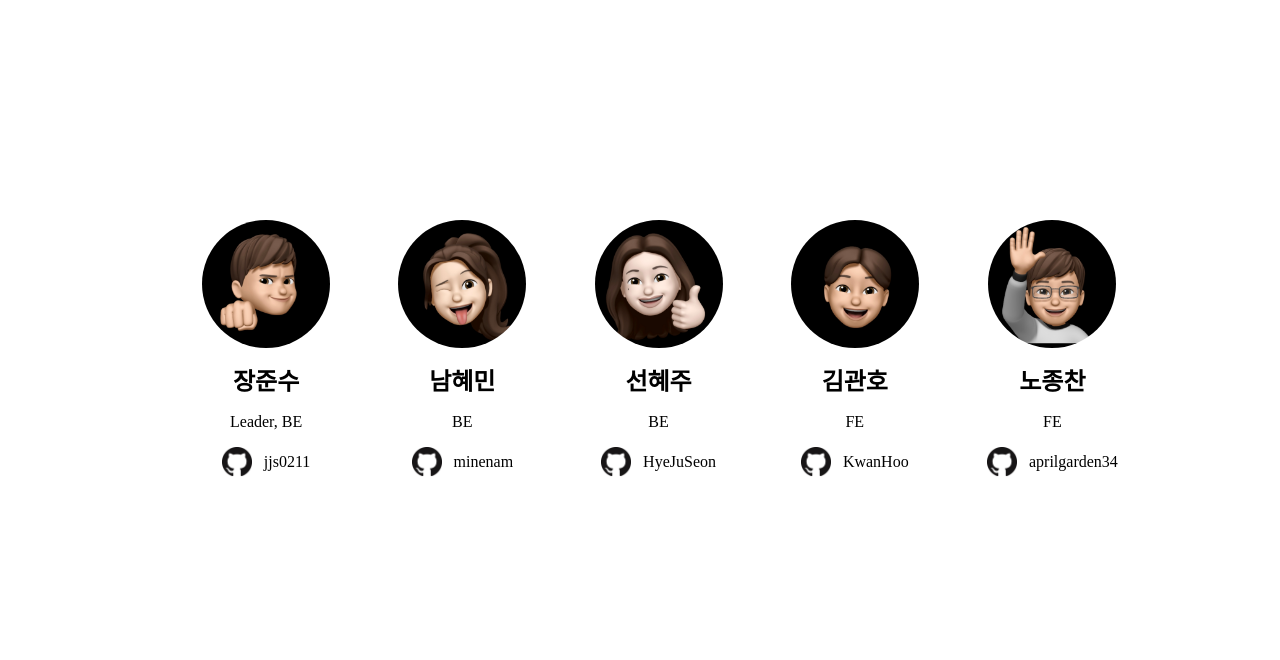
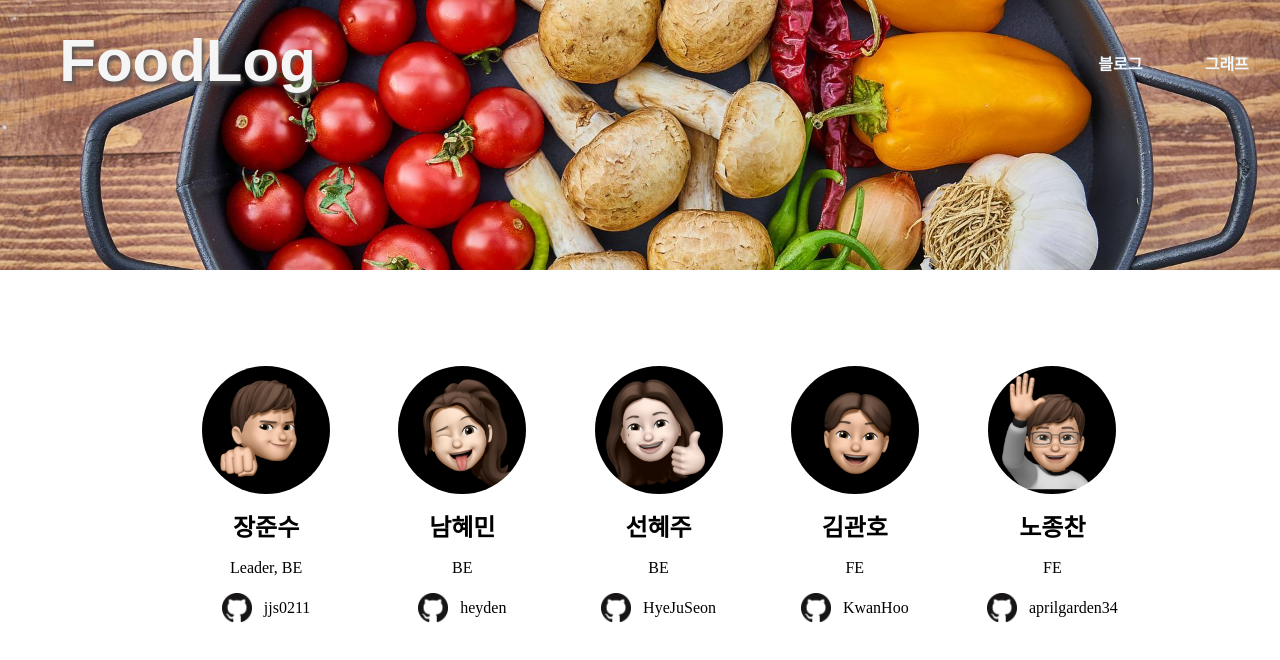
Before and after one commit to jjs0211/EliceWebProject2, a React (Create React App) app in the folder front/: page /team in a window 1280 px wide. Shown: the top 660 px of the page. Built offline with nearby package versions, Linux system fonts and the light colour scheme; no server answers.

Commit message:
[STYLE]: 팀 페이지 헤더 및 네비 추가

```diff
--- a/front/src/App.js
+++ b/front/src/App.js
@@ -12,7 +12,7 @@ import Register from "./components/register/Register";
 import Blog from './components/blog/Blog';
 import BlogPost from './components/blog/BlogPost'
 import BlogArticle from './components/blog/BlogArticle';
-import Team from './components/team/Team'
+import TeamPage from './components/team/TeamPage'
 
 export const UserStateContext = createContext(null);
 export const dispatchContext = createContext(null);
@@ -69,7 +69,7 @@ function App() {
               <Route path="/blogArticle/:id" element={<BlogArticle/>} />
               <Route path="/login" element={<Login />} />
               <Route path="/register" element={<Register />} />
-              <Route path="/team" element={<Team />} />
+              <Route path="/team" element={<TeamPage />} />
               <Route path="*" element={<Main />} />
 
             </Routes>
--- a/front/src/components/team/Team.js
+++ b/front/src/components/team/Team.jsx
@@ -11,11 +11,12 @@ import Jongchan from '../../images/team/Jongchan.jpeg'
 function Team() {
 
   return (
+      <div className=''>
       <div id="teamInfo">
-          <div class="members">
+          <div className="members">
               <ul>
                   <li>
-                      <img class="profilePic" src={Junsu} alt="junsu-profile-pic"></img>
+                      <img className="profilePic" src={Junsu} alt="junsu-profile-pic"></img>
                       <h2>장준수</h2>
                       <p>Leader, BE</p>
                       <div>
@@ -24,16 +25,16 @@ function Team() {
                       </div>
                   </li>
                   <li>
-                      <img class="profilePic" src={Hyemin} alt="hyemin-profile-pic"></img>
+                      <img className="profilePic" src={Hyemin} alt="hyemin-profile-pic"></img>
                       <h2>남혜민</h2>
                       <p>BE</p>
                       <div>
                           <img src={Github} alt="github-icon"></img>
-                          <a href="https://github.com/minenam">minenam</a>
+                          <a href="https://kdt-gitlab.elice.io/Heyden">heyden</a>
                       </div>
                   </li>
                   <li>
-                      <img class="profilePic" src={Hyeju} alt="hyeju-profile-pic"></img>
+                      <img className="profilePic" src={Hyeju} alt="hyeju-profile-pic"></img>
                       <h2>선혜주</h2>
                       <p>BE</p>
                       <div>
@@ -42,7 +43,7 @@ function Team() {
                       </div>
                   </li>
                   <li>
-                      <img class="profilePic" src={Kwanho} alt="kwanho-profile-pic"></img>
+                      <img className="profilePic" src={Kwanho} alt="kwanho-profile-pic"></img>
                       <h2>김관호</h2>
                       <p>FE</p>
                       <div>
@@ -51,7 +52,7 @@ function Team() {
                       </div>
                   </li>
                   <li>
-                      <img class="profilePic" src={Jongchan} alt="jongchan-profile-pic"></img>
+                      <img className="profilePic" src={Jongchan} alt="jongchan-profile-pic"></img>
                       <h2>노종찬</h2>
                       <p>FE</p>
                       <div>
@@ -62,6 +63,7 @@ function Team() {
               </ul>
           </div>
       </div>
+      </div>
   )
 
 }
--- /dev/null
+++ b/front/src/components/team/TeamHeader.jsx
@@ -0,0 +1,26 @@
+import React from "react";
+import '../../css/team/TeamHeader.css'
+import { useNavigate } from "react-router-dom";
+
+
+const TeamHeader = () => {
+    const navigate = useNavigate();
+
+  return (
+      <div className="teamHeaderContainer">
+      <div className="teamHeader">
+        <div className="naviBarG">
+        <div className='navi1G' />
+        <button onClick={() => navigate('/main')} className='naviTitleG'>FoodLog</button>
+        <div className='navi2G' />
+        <div className="NaviContentT">
+            <button onClick={() => navigate('/blog')}>블로그</button>
+            <button onClick={() => navigate('/graph')}>그래프</button>
+        </div>
+        </div>
+        </div>
+      </div>
+  );
+};
+
+export default TeamHeader;
--- /dev/null
+++ b/front/src/components/team/TeamPage.jsx
@@ -0,0 +1,19 @@
+import React from 'react'
+import '../../css/team/Team.css'
+import TeamHeader from './TeamHeader';
+import Team from './Team';
+
+
+const TeamPage = () => {
+  return (
+    <div className="TeamPageWrap">
+        <TeamHeader></TeamHeader>
+      {/* </div> */}
+      <div className='TeamPage'>
+        <Team></Team>
+      </div>
+    </div>
+  )
+}
+
+export default TeamPage
--- a/front/src/css/team/Team.css
+++ b/front/src/css/team/Team.css
@@ -1,23 +1,24 @@
 #teamInfo {
-    width: 80vw;
+    width: 80%;
     display: flex;
     flex-direction: column;
-    margin: 140px auto auto auto;
+    margin: 1rem auto;
     animation-name: movingUp;
-    animation-duration: 0.5s;
+    animation-duration: 0.9s;
+    animation-timing-function: ease;
   }
   @keyframes movingUp {
     from {
-      opacity: 0;
-      margin-top: 150px;
+      opacity: 0.4;
+      margin-top: 2rem;
     }
     to {
       opacity: 1;
-      margin-top: 140px;
+      margin-top: 1rem;
     }
   }
   #teamInfo .members {
-    flex-direction: row;
+    flex-direction: column;
   }
   #teamInfo ul {
     display: flex;
--- /dev/null
+++ b/front/src/css/team/TeamHeader.css
@@ -0,0 +1,76 @@
+.teamHeaderContainer {
+    width: 100%;
+    height: 270px;
+}
+
+.teamHeader {
+    width: 100%;
+    height: 100%;
+    background-image: url(../../images/team/teamPage.jpg);
+    background-repeat: no-repeat;
+    background-size: cover;
+    background-position: center;
+}
+
+.naviBarG {
+
+    width: 100%;
+    height: 20%;
+    display: flex;
+    flex-direction: row;
+    text-align: center;
+    font-family: 'Franklin Gothic Medium', 'Arial Narrow', Arial, sans-serif;
+    grid-template-columns: 1rem 15rem auto 15rem 1rem;
+
+
+}
+/*
+.navi1G {
+    width: 5%;
+    height: 100%;
+
+} */
+
+.naviTitleG {
+    height: 100%;
+    font-size: 60px;
+    font-weight: bold;
+    line-height: 2;
+    color: whitesmoke;
+    border: none;
+    background: none;
+    cursor: pointer;
+    text-shadow: 2px 3px 4px rgb(86, 85, 85);
+}
+
+
+.navi2G {
+
+    width: 70%;
+    height: 100%;
+}
+
+.NaviContentT {
+    display: flex;
+    width: 20%;
+    height: 100%;
+    /* line-height: 17; */
+}
+
+.NaviContentT button {
+    flex: 1;
+    color: aliceblue;
+
+    text-decoration: none;
+    border: none;
+    background: none;
+
+    font-size: 1em;
+    font-weight: 800;
+    line-height: 8;
+}
+
+  .NaviContentT button:hover {
+    cursor: pointer;
+    color: black;
+  }
```
Also changed, not shown: front/src/images/team/teamPage.jpg (added).
